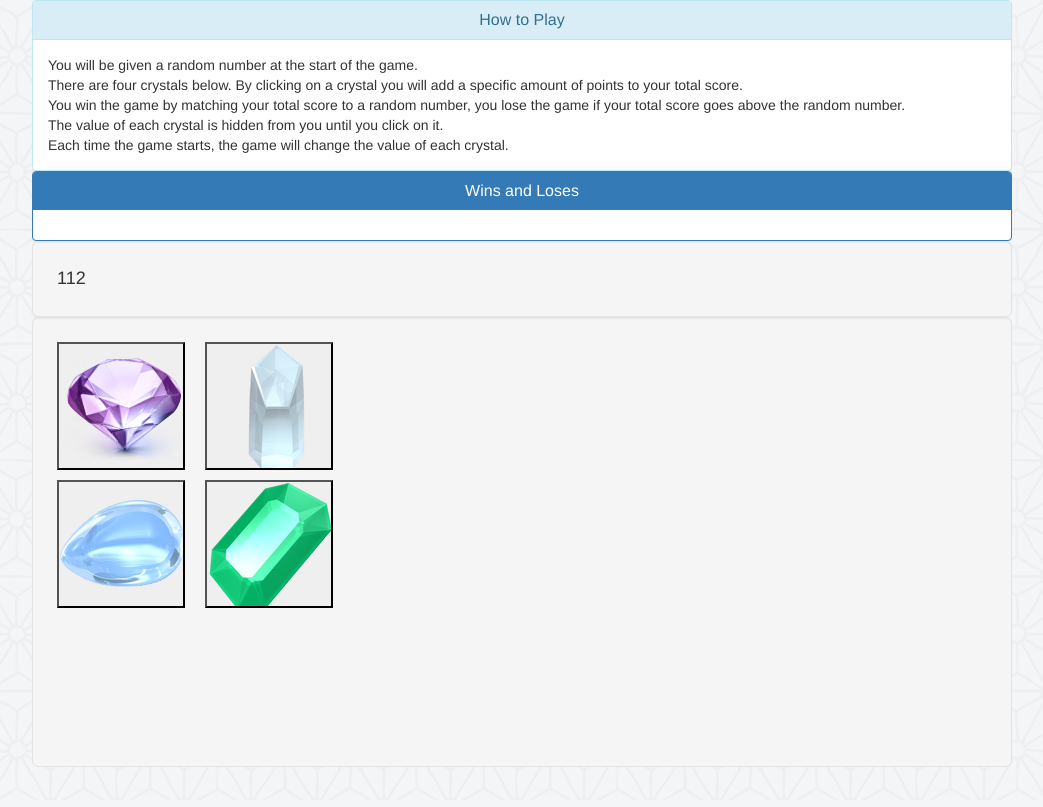
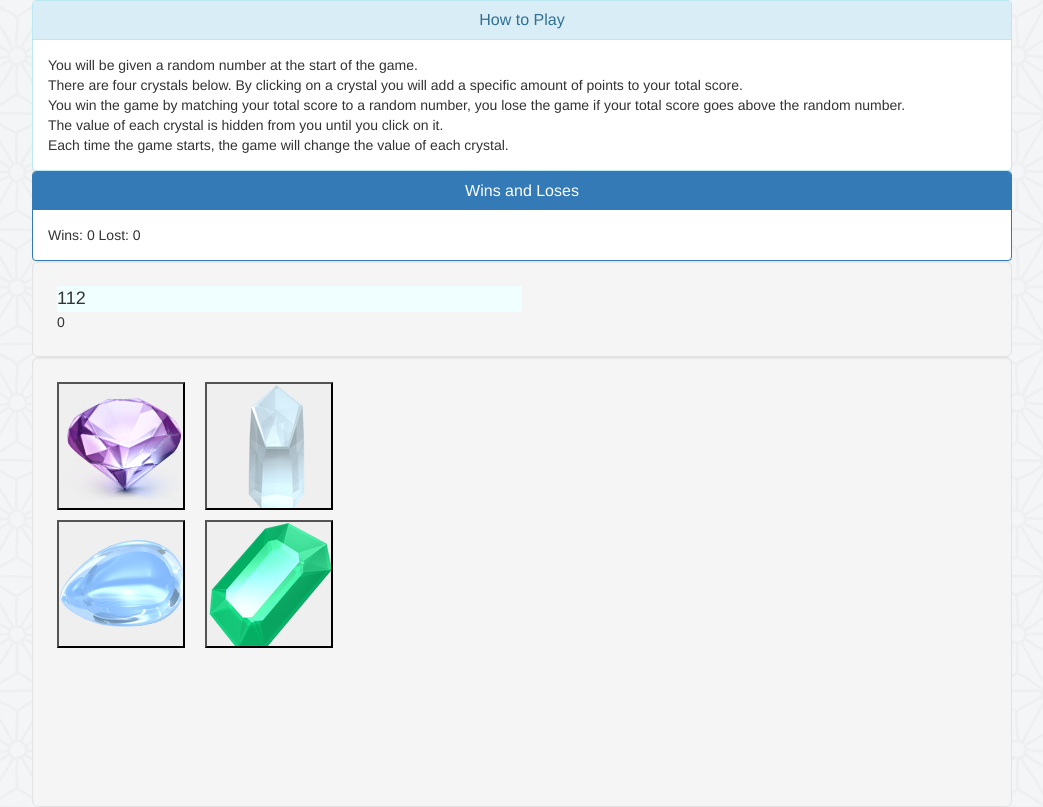
Before and after one commit to KathCatBC/week-4-game, a PHP site: page / in a window 1280 px wide. Shown: the whole page, without its empty margins (118-1161 px from the left). Before the commit the page ends 767 px from the top, so only its background shows below. Run offline with PHP 8.4, Linux system fonts and the light colour scheme; some libraries are stand-ins or nearby versions.

```diff
--- a/assets/css/style.css
+++ b/assets/css/style.css
@@ -34,6 +34,16 @@ body {
 	/*float: left;*/
 
 }
+#currentscore {
+	width: 50%;
+	background-color: azure;
+}
+
+#userScoreDisp {
+	margin-left: 20px
+	background-color: wheat;
+}
+
 
 button {
 	height: 80px;
--- a/assets/javascript/game.js
+++ b/assets/javascript/game.js
@@ -2,8 +2,6 @@
 
 
 var gemArr = ["gemA", "gemB", "gemC", "gemD"]
-var gemPic = []
-
 var imgstring = "";
 var neededScore = 0;
 var userScore = 0;
@@ -12,9 +10,14 @@ var lostNumber = 0;
 
 var i = 0 // loop counter
 
-// Generate random number for score needed between 19 & 120
-// look up how to generate a
+var winlostdisplay = document.querySelector(".total-score");
 
+  // need to make this prettier
+  winlostdisplay.innerHTML = ("Wins: " + winNumber + "   Lost:  "+ lostNumber);
+    $("#userScoreDisp").text(userScore);
+
+
+// $("#currentscore").text(neededScore);
 
 
    for (i=0; i<gemArr.length; i++) {
@@ -24,7 +27,7 @@ var i = 0 // loop counter
   		imgstring = "url(assets/images/gem" + i + ".png)";
         // imgstring = "url(../week-4-game/assets/images/gem" + i + ".png)";
   		// imgstring = "<img src=assets/images/gem" + i + ".png>";
-  		console.log(imgstring);
+  		// console.log(imgstring);
   		gemBtn.css("background-image", imgstring);
 
 
@@ -53,15 +56,8 @@ $("#currentscore").text(neededScore);
     $(".bttn").on("click", function() {
         var gemValue = $("<div>");
 
-        console.log($(this).data("gem"));
+        // console.log($(this).data("gem"));
         userScore = userScore + $(this).data("gem");
-        console.log(userScore);
+       // console.log(userScore);
+        $("#userScoreDisp").text("current score = " + userScore);
 })
-
-
-
-    // $(".letter-button").on("click", function() {
-    //     var fridgeMagnet = $("<div>");
-    //     fridgeMagnet.addClass("letter fridge-color");
-    //     fridgeMagnet.text($(this).data("data-letter"));
-    //     }
--- a/index.html
+++ b/index.html
@@ -39,11 +39,12 @@
 
 <div class="well well-lg panel-margin">
   <div id="currentscore"></div>
+  <div id="userScoreDisp"></div>
 </div>
 
 <div class="well well-lg panel-margin">
 
-<div id="display"> </div>
+<div id="display"></div>
 <div id="buttons"></div>
 <div id="button"></div>
 
```
Also changed, not shown: README.md.
